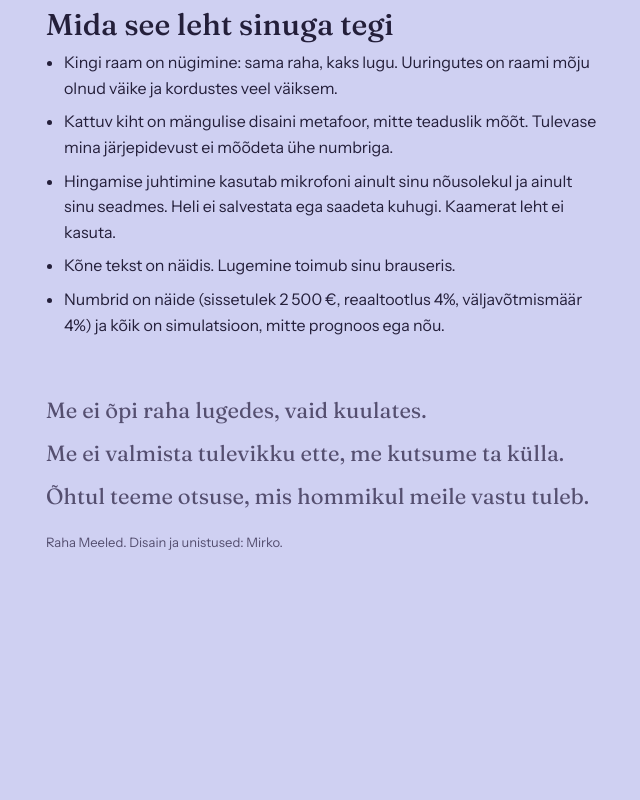
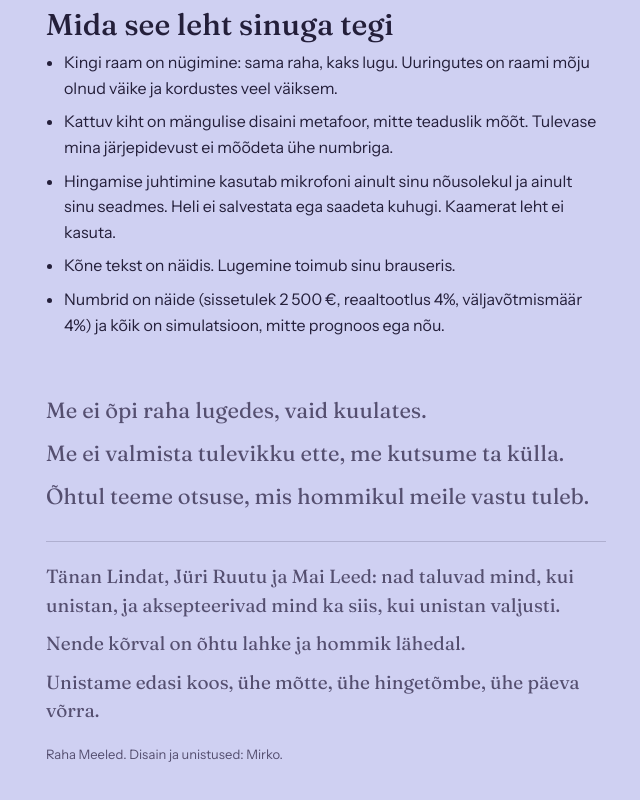
Before and after one commit to mirxz/meeleraha, a plain HTML site: page public/index.html in a window 1280 px wide. Shown: the part 3390-4190 px from the top of the page, without its empty margins (314-954 px from the left). Before the commit the page ends 4019 px from the top, so only its background shows below. Drawn offline with Linux system fonts and the light colour scheme.

Commit message:
tänusõnad

```diff
--- a/public/index.html
+++ b/public/index.html
@@ -196,6 +196,11 @@ footer{padding:40px 0 0;color:var(--ink2);font-size:14px}
   <p class="manifesto">Me ei õpi raha lugedes, vaid kuulates.</p>
   <p class="manifesto">Me ei valmista tulevikku ette, me kutsume ta külla.</p>
   <p class="manifesto">Õhtul teeme otsuse, mis hommikul meile vastu tuleb.</p>
+  <div id="tanud" style="margin-top:28px;padding-top:20px;border-top:1px solid var(--line)">
+    <p class="manifesto" style="font-size:19px">Tänan Lindat, Jüri Ruutu ja Mai Leed: nad taluvad mind, kui unistan, ja aksepteerivad mind ka siis, kui unistan valjusti.</p>
+    <p class="manifesto" style="font-size:19px">Nende kõrval on õhtu lahke ja hommik lähedal.</p>
+    <p class="manifesto" style="font-size:19px">Unistame edasi koos, ühe mõtte, ühe hingetõmbe, ühe päeva võrra.</p>
+  </div>
   <p class="small" style="margin-top:20px">Raha Meeled. Disain ja unistused: Mirko.</p>
 </footer>
 </main>
```
Also changed, not shown: tests/meta.test.mjs (+4 -0 lines).
